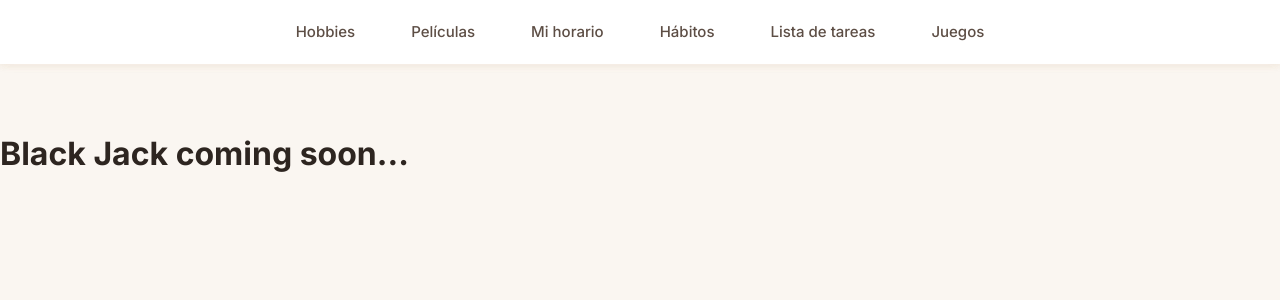
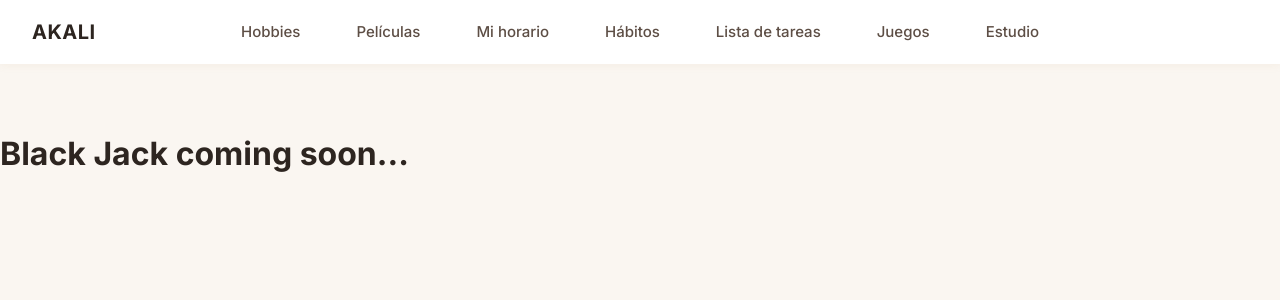
Before and after one commit to PabloCorzo/Akali, a Flask app: page /dashboard/games in a window 1280 px wide. Shown: the top 300 px of the page. Run offline with Flask 3, Linux system fonts and the light colour scheme; the visitor is signed in with stand-in values (Sample User, id 1); parts of the project's set-up code (start-up, migrations or seed data) failed here and were passed over; some libraries are stand-ins or nearby versions.

Commit message:
arreglo de conexion con alpine

```diff
--- a/src/templates/base.html
+++ b/src/templates/base.html
@@ -3,6 +3,8 @@
 <head>
     <meta charset="UTF-8">
     <meta name="viewport" content="width=device-width, initial-scale=1.0">
+    <script defer src="https://cdn.jsdelivr.net/npm/alpinejs@3.x.x/dist/cdn.min.js"></script>
+    <script src='https://cdn.jsdelivr.net/npm/fullcalendar@6.1.11/index.global.min.js'></script>
     {% block head %}{% endblock %}
 </head>
 <body>
@@ -13,7 +15,9 @@
     <a href="{{ url_for('create_schedule_item') }}">Mi horario</a>
     <a href="{{ url_for('habitos') }}">Hábitos</a>
     <a href="{{ url_for('tasks') }}">Lista de tareas</a>
-          <a href="{{ url_for('games') }}">Juegos</a>
+    <a href="{{ url_for('games') }}">Juegos</a>
+    <a href="{{ url_for('study') }}">Estudio</a>
+
     </nav>
     {% block body %}{% endblock %}
 </body>
--- a/src/templates/games.html
+++ b/src/templates/games.html
@@ -7,14 +7,7 @@
 
 {% block body %}
 <body class="body-hobby">
-    <nav class="navbar">
-  <a href="{{ url_for('create_hobby') }}">Hobbies</a>
-  <a href="{{ url_for('movies') }}">Películas</a>
-  <a href="{{ url_for('create_schedule_item') }}">Mi horario</a>
-  <a href="{{ url_for('habitos') }}">Hábitos</a>
-  <a href="{{ url_for('tasks') }}">Lista de tareas</a>
-  <a href="{{ url_for('games') }}">Juegos</a>
-  </nav>
+
   <div class="container-hobby-all">
   </div>
   <h1>Black Jack coming soon...</h1>
--- a/src/templates/tasks.html
+++ b/src/templates/tasks.html
@@ -21,6 +21,7 @@
     <a href="{{ url_for('tasks') }}">Lista de tareas</a>
     <a href="{{ url_for('games') }}">Juegos</a>
     <a href="{{ url_for('study') }}">Estudio</a>
+
   </nav>
     <h1>Lista de tareas</h1>
 
```
